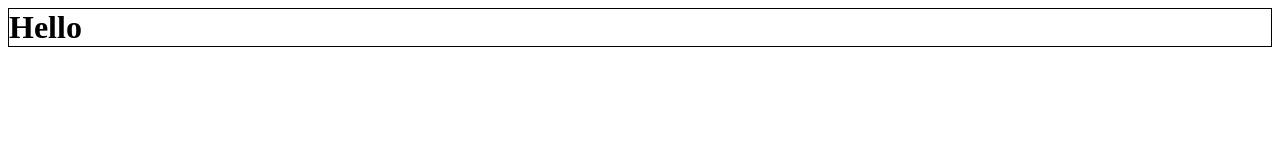
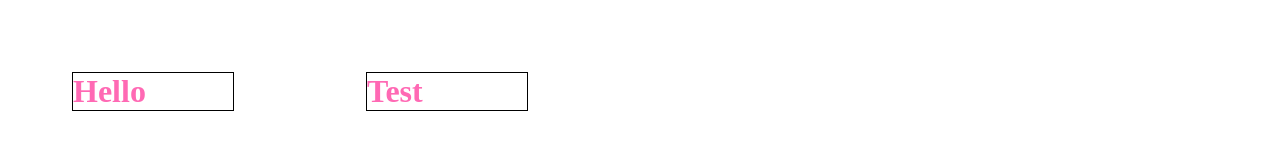
Before and after one commit to JadeC13/css-practice, a plain HTML site: page index.html in a window 1280 px wide. Drawn offline with Linux system fonts and the light colour scheme.

Commit message:
added css

```diff
--- a/index.html
+++ b/index.html
@@ -7,5 +7,6 @@
 </head>
 <body>
     <h1>Hello</h1>
+    <h1>Test</h1>
 </body>
 </html>
--- a/style.css
+++ b/style.css
@@ -1,3 +1,10 @@
-h1 {
+h1{
     border: 1px solid black;
+    color: hotpink;
+    margin: 2em 2em 2em 2em;
+    width: 5em;
+    display: inline-block;
 }
+h1:hover {
+    background-color: lightpink;
+}
```
